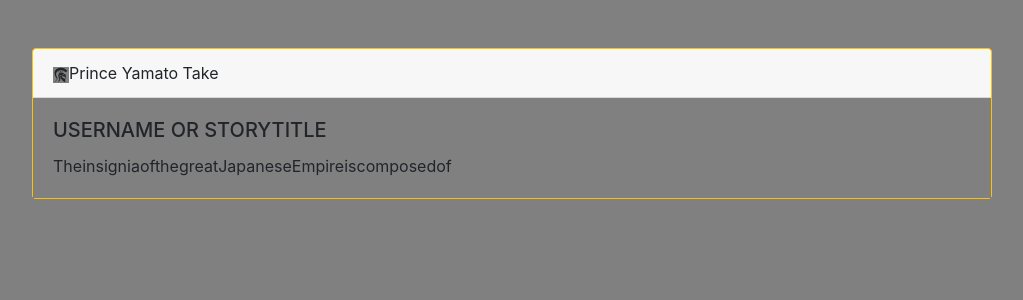
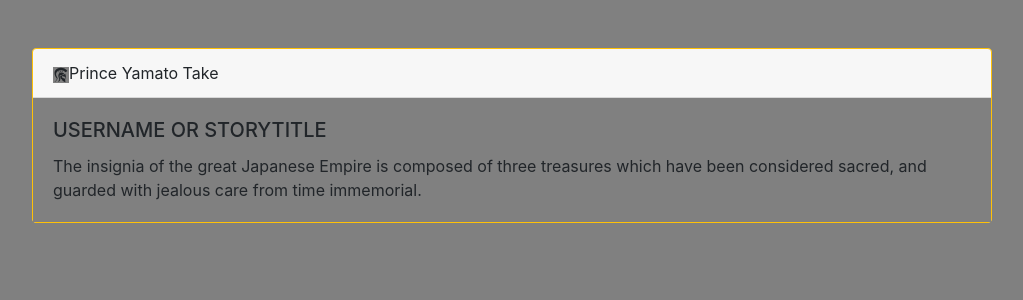
Before and after one commit to PizzaVariable/prototypeV1, a React (Create React App) app in the folder adventure/: page / in a window 1280 px wide. Shown: the top 300 px of the page, without its empty margins (128-1151 px from the left). Built offline with nearby package versions, Linux system fonts and the light colour scheme.

Commit message:
words-type-out

```diff
--- a/adventure/src/Adventur1.jsx
+++ b/adventure/src/Adventur1.jsx
@@ -7,29 +7,27 @@ import Row from "react-bootstrap/row";
 class Adventure extends React.Component {
   state = {
     username: "Prince Yamato Take",
-    story: `The insignia of the great Japanese Empire is composed of three treasures which have been considered sacred, and guarded with
-        jealous care from time immemorial. These are the Yatano-no-Kagami or the Mirror of Yata, the Yasakami-no-Magatama or the Jewel of
-        Yasakami, and the Murakumo-no-Tsurugi or the Sword of Murakumo.`,
+    story: `The insignia of the great Japanese Empire is composed of three treasures which have been considered sacred, and guarded with jealous care from time immemorial. These are the Yatano-no-Kagami or the Mirror of Yata, the Yasakami-no-Magatama or the Jewel of Yasakami, and the Murakumo-no-Tsurugi or the Sword of Murakumo.`,
     wordIterator: 0
   };
 
   componentDidMount() {
     let newArr = this.state.story.split(" ");
-    this.setState({ story: newArr });
+    let finArr = newArr.map(el => (el = el + " "));
+    this.setState({ story: finArr });
+    this.incrementIterator();
   }
 
   incrementIterator() {
-    if (this.state.wordIterator < this.state.story.length) {
+    if (this.state.wordIterator < this.state.story.length + 1) {
       setTimeout(() => {
         this.setState({ wordIterator: this.state.wordIterator + 1 });
-      }, 1000);
-      console.log(this.state.wordIterator);
+        this.incrementIterator();
+      }, 200);
+      this.setState({
+        currentWords: this.state.story.slice(0, this.state.wordIterator)
+      });
     }
-  }
-
-  renderText() {
-    this.incrementIterator();
-    return this.state.story.slice(0, this.state.wordIterator);
   }
 
   render() {
@@ -43,7 +41,7 @@ class Adventure extends React.Component {
             </Card.Header>
             <Card.Body>
               <Card.Title>USERNAME OR STORYTITLE</Card.Title>
-              <Card.Text>{this.renderText()}</Card.Text>
+              <Card.Text>{this.state.currentWords}</Card.Text>
             </Card.Body>
           </Card>
         </Row>
```
